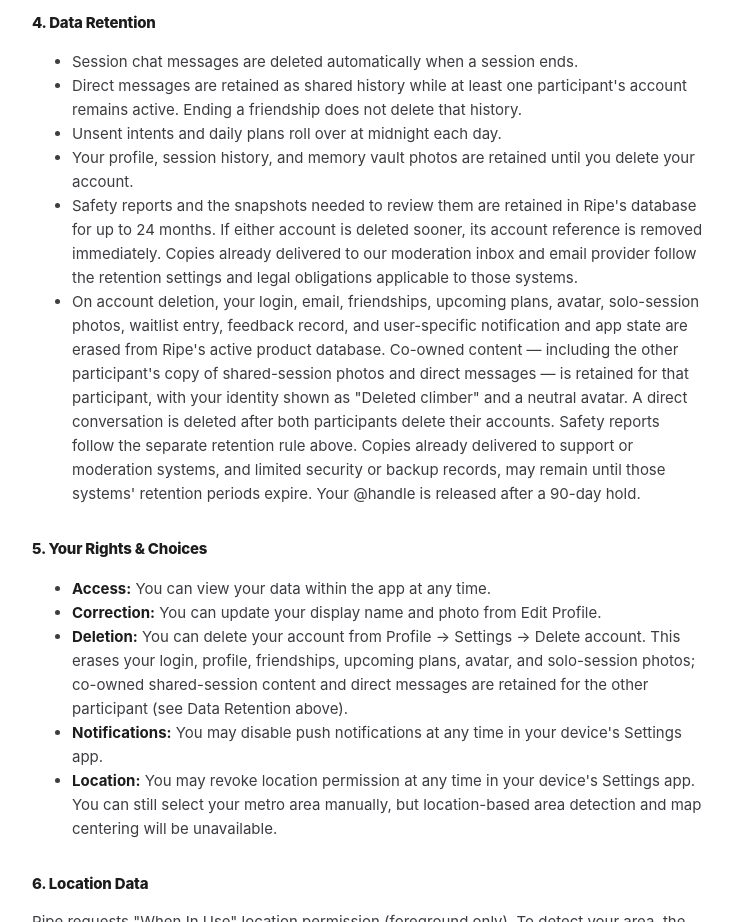
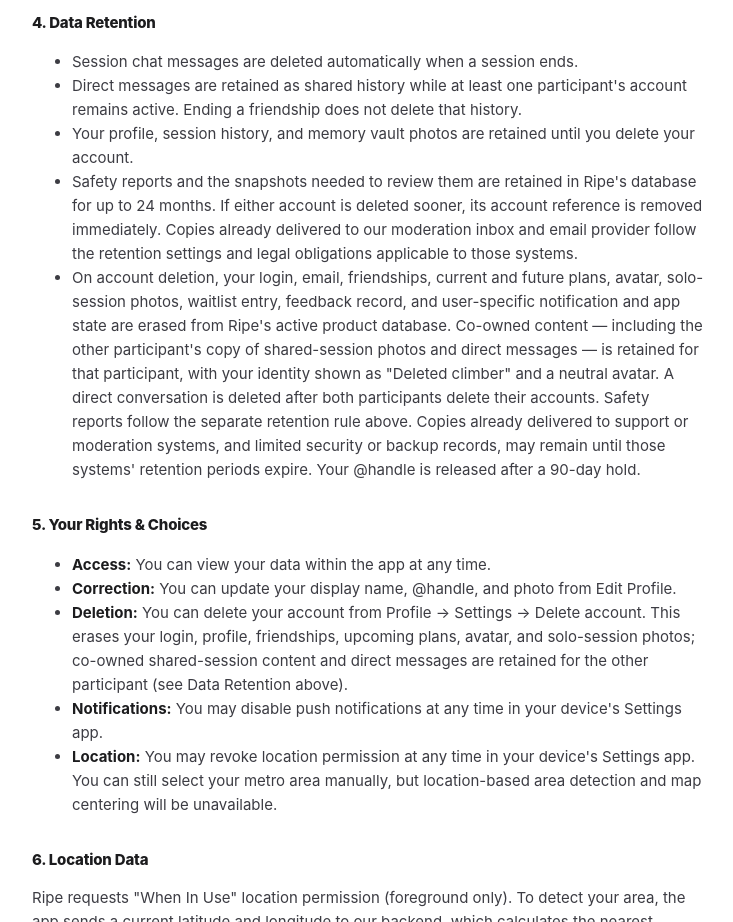
Before and after one commit to wmz01/ripe-legal, a plain HTML site: page privacy.html in a window 1280 px wide. Shown: the part 2480-3402 px from the top of the page, without its empty margins (272-1005 px from the left). Drawn offline with Linux system fonts and the light colour scheme.

Commit message:
docs: clarify current-plan deletion and profile correction

```diff
--- a/privacy.html
+++ b/privacy.html
@@ -71,16 +71,15 @@
     <ul>
       <li>Session chat messages are deleted automatically when a session ends.</li>
       <li>Direct messages are retained as shared history while at least one participant's account remains active. Ending a friendship does not delete that history.</li>
-      <li>Unsent intents and daily plans roll over at midnight each day.</li>
       <li>Your profile, session history, and memory vault photos are retained until you delete your account.</li>
       <li>Safety reports and the snapshots needed to review them are retained in Ripe's database for up to 24 months. If either account is deleted sooner, its account reference is removed immediately. Copies already delivered to our moderation inbox and email provider follow the retention settings and legal obligations applicable to those systems.</li>
-      <li>On account deletion, your login, email, friendships, upcoming plans, avatar, solo-session photos, waitlist entry, feedback record, and user-specific notification and app state are erased from Ripe's active product database. Co-owned content — including the other participant's copy of shared-session photos and direct messages — is retained for that participant, with your identity shown as "Deleted climber" and a neutral avatar. A direct conversation is deleted after both participants delete their accounts. Safety reports follow the separate retention rule above. Copies already delivered to support or moderation systems, and limited security or backup records, may remain until those systems' retention periods expire. Your @handle is released after a 90-day hold.</li>
+      <li>On account deletion, your login, email, friendships, current and future plans, avatar, solo-session photos, waitlist entry, feedback record, and user-specific notification and app state are erased from Ripe's active product database. Co-owned content — including the other participant's copy of shared-session photos and direct messages — is retained for that participant, with your identity shown as "Deleted climber" and a neutral avatar. A direct conversation is deleted after both participants delete their accounts. Safety reports follow the separate retention rule above. Copies already delivered to support or moderation systems, and limited security or backup records, may remain until those systems' retention periods expire. Your @handle is released after a 90-day hold.</li>
     </ul>
 
     <h2>5. Your Rights &amp; Choices</h2>
     <ul>
       <li><strong>Access:</strong> You can view your data within the app at any time.</li>
-      <li><strong>Correction:</strong> You can update your display name and photo from Edit Profile.</li>
+      <li><strong>Correction:</strong> You can update your display name, @handle, and photo from Edit Profile.</li>
       <li><strong>Deletion:</strong> You can delete your account from Profile → Settings → Delete account. This erases your login, profile, friendships, upcoming plans, avatar, and solo-session photos; co-owned shared-session content and direct messages are retained for the other participant (see Data Retention above).</li>
       <li><strong>Notifications:</strong> You may disable push notifications at any time in your device's Settings app.</li>
       <li><strong>Location:</strong> You may revoke location permission at any time in your device's Settings app. You can still select your metro area manually, but location-based area detection and map centering will be unavailable.</li>
```
